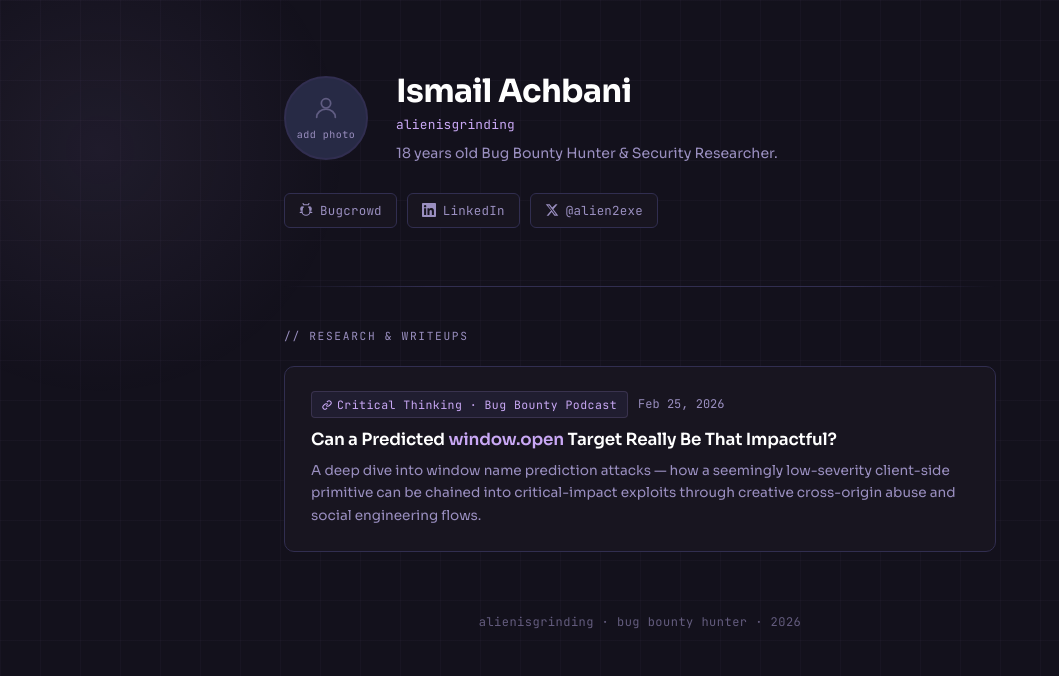
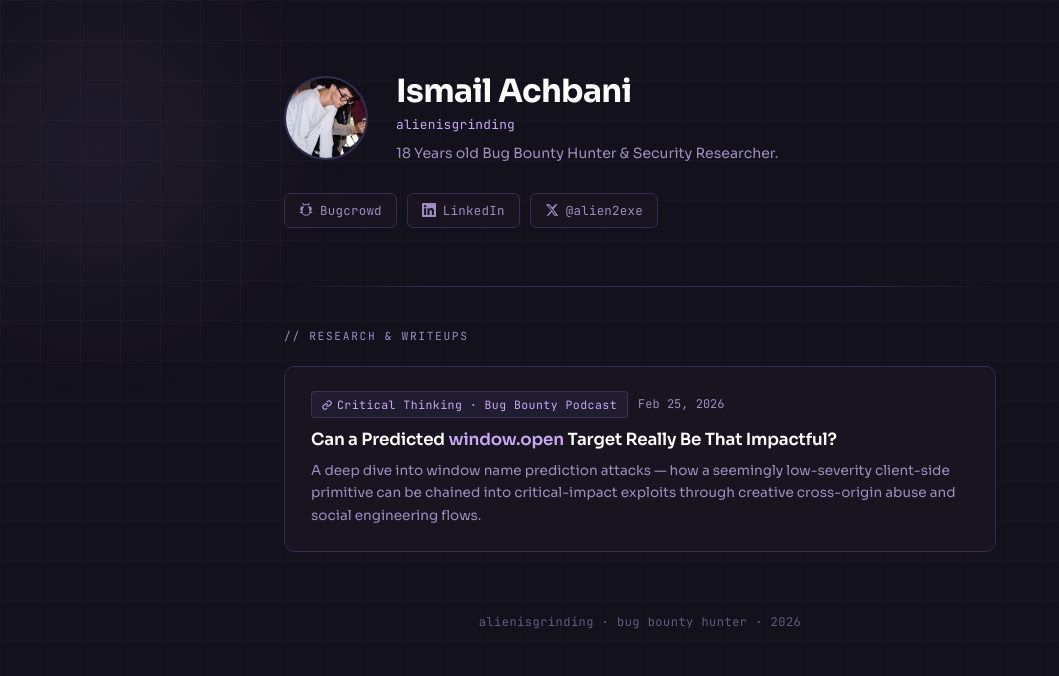
Before and after one commit to alienisgrinding/alienisgrinding, a plain HTML site: page index.html in a window 1280 px wide. Shown: the whole page, without its empty margins (0-1059 px from the left). Drawn offline with Linux system fonts and the light colour scheme.

Commit message:
Update index.html

```diff
--- a/index.html
+++ b/index.html
@@ -333,12 +333,7 @@
   <header>
     <div class="profile-row">
 
-      <!-- ★ Replace the src below with your actual image path, e.g. src="me.jpg" -->
       <div class="avatar-wrap">
-        <div class="avatar-placeholder">
-          <svg xmlns="http://www.w3.org/2000/svg" width="28" height="28" viewBox="0 0 24 24" fill="none" stroke="currentColor" stroke-width="1.5" stroke-linecap="round" stroke-linejoin="round"><circle cx="12" cy="8" r="4"/><path d="M4 20c0-4 3.6-7 8-7s8 3 8 7"/></svg>
-          add photo
-        </div>
 
         <img src="alien.jpg" alt="Ismail Achbani" />
 
@@ -347,7 +342,7 @@
       <div class="header-info">
         <h1>Ismail Achbani</h1>
         <div class="handle">alienisgrinding</div>
-        <p class="bio">18 years old Bug Bounty Hunter &amp; Security Researcher.</p>
+        <p class="bio">18 Years old Bug Bounty Hunter &amp; Security Researcher.</p>
       </div>
     </div>
 
@@ -385,7 +380,7 @@
     <div class="research-grid">
 
       <a class="card"
-         href="https://www.criticalthinkingpodcast.io/can-a-predicted-window-open-target-really-be-that-impactful/"
+         href="https://lab.ctbb.show/research/can-a-predicted-window-open-target-really-be-that-impactful"
          target="_blank" rel="noopener">
         <span class="card-arrow">↗</span>
         <div class="card-meta">
@@ -405,7 +400,7 @@
         </p>
       </a>
 
-      <!-- ★ Duplicate the block above to add more writeups -->
+
 
     </div>
   </section>
```
